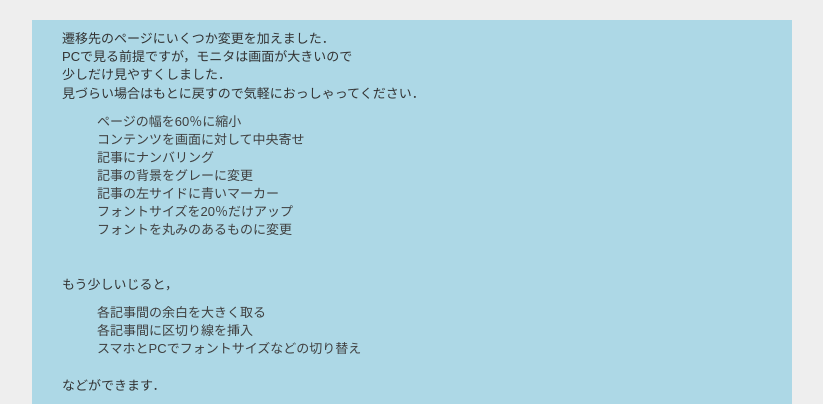
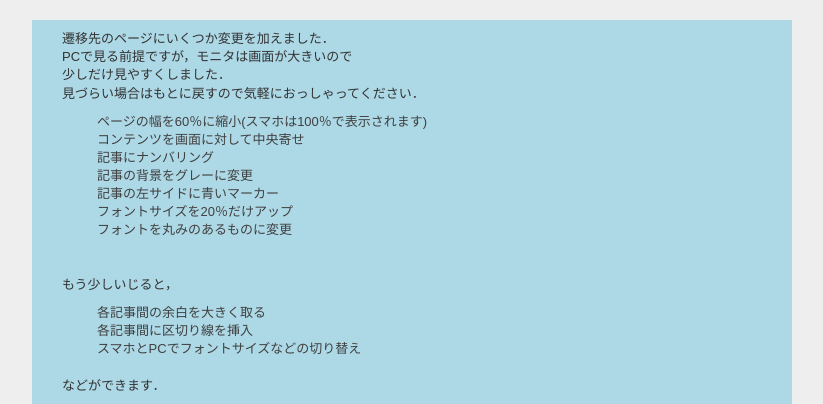
Before and after one commit to 2tacss/fullrss, a PHP site: page / in a window 1280 px wide. Shown: the top 404 px of the page, without its empty margins (228-1051 px from the left). Run offline with PHP 8.4, Linux system fonts and the light colour scheme.

Commit message:
fix responsible designed

```diff
--- a/css/feed.css
+++ b/css/feed.css
@@ -12,7 +12,9 @@ html { display:block; padding-bottom:50px; }
 body { font:90% Verdana, sans-serif; color:#000; padding:25px 0 0 35px; }
 
 /* NOTE: MyAdds */
-body { width: 60%; margin: 0 auto; }
+@media only screen and (min-width: 321px) and (max-width: 768px) {
+    body { width: 60%; margin: 0 auto; }
+}
 
 a { color:#5BAB03; text-decoration:none; }
 a:hover { color:#5BAB03; text-decoration: underline;}
--- a/extract.php
+++ b/extract.php
@@ -49,7 +49,7 @@ $_POST['accept'] = 'html';
 // JSON output only
 $_POST['format'] = 'json';
 // Enable excerpts
-$_POST['summary'] = '1';
+$_POST['summary'] = '100';
 // Don't produce result if extraction fails
 $_POST['exc'] = '1';
 // Enable XSS filtering (unless explicitly disabled)
--- a/index.php
+++ b/index.php
@@ -108,7 +108,7 @@ if (!defined('_FF_FTR_INDEX')) {
 			少しだけ見やすくしました．<br />
 			見づらい場合はもとに戻すので気軽におっしゃってください．<br />
 			<ul class="ullist">
-				<li>ページの幅を60％に縮小</li>
+				<li>ページの幅を60％に縮小(スマホは100％で表示されます)</li>
 				<li>コンテンツを画面に対して中央寄せ</li>
 				<li>記事にナンバリング</li>
 				<li>記事の背景をグレーに変更</li>
```
